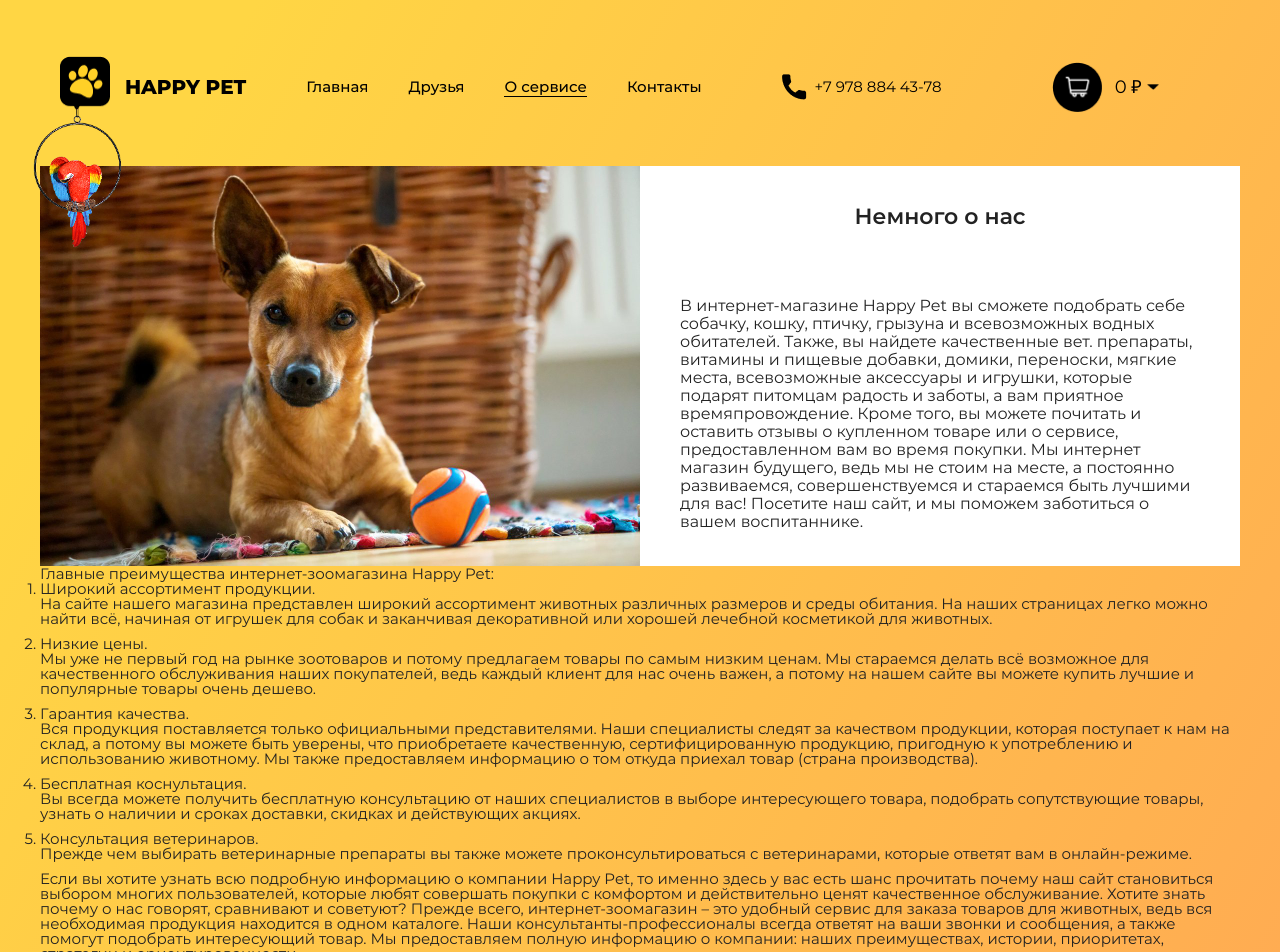
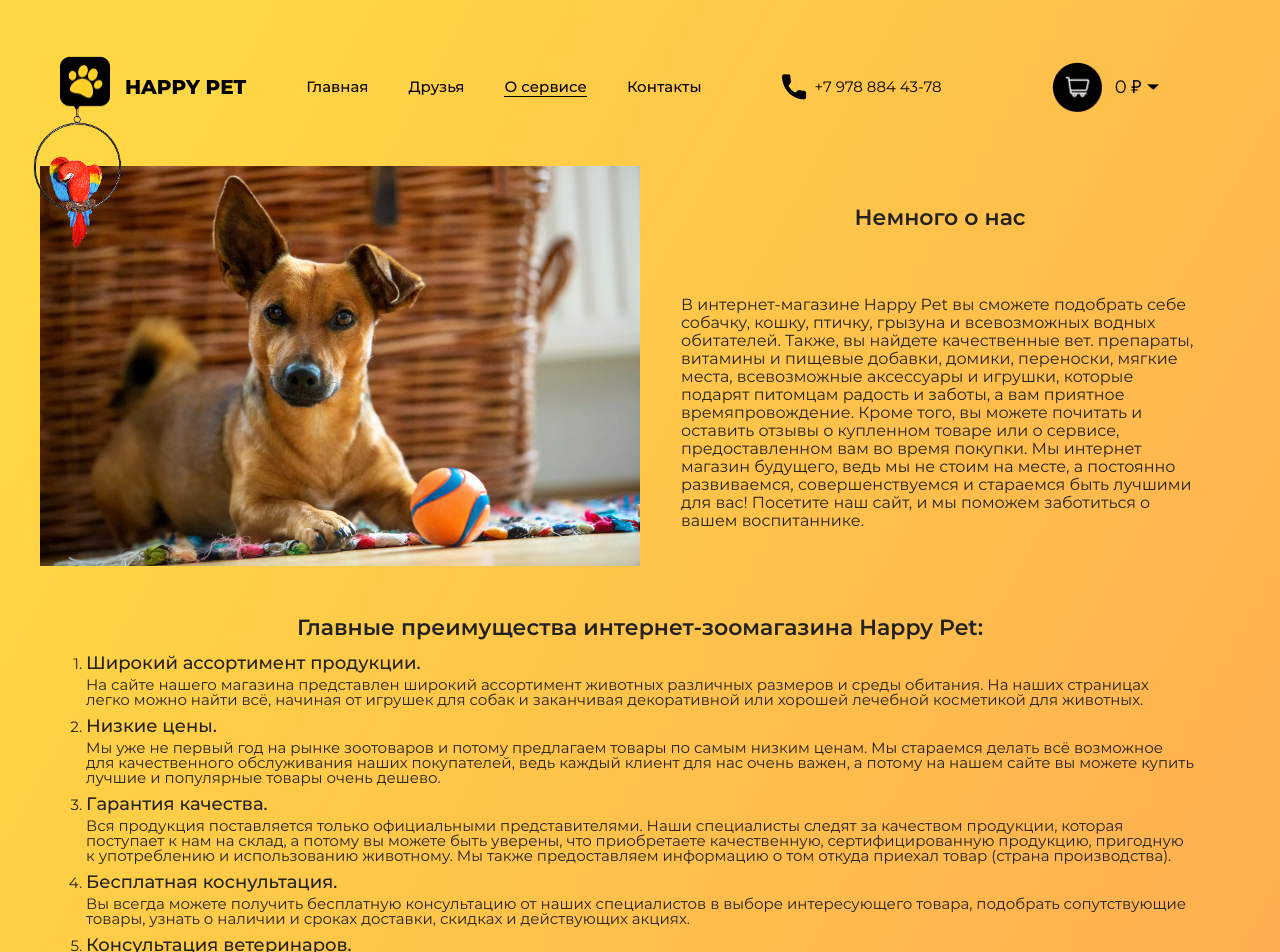
Before and after one commit to slavaMalenko/happy-pet-react, a React (Create React App) app: page /service in a window 1280 px wide. Shown: the top 952 px of the page. Built offline with nearby package versions, Linux system fonts and the light colour scheme.

Commit message:
service page styles

```diff
--- a/src/scss/components/about/_about.scss
+++ b/src/scss/components/about/_about.scss
@@ -2,7 +2,6 @@
 
 .about {
     margin-top: 30px;
-    background-color: $white;
     display: flex;
     justify-content: space-between;
 
@@ -11,10 +10,16 @@
     }
 
     &__info {
+        border: 1px transparent solid;
+        transition: all .2s linear;
         padding: 0 30px;
 
         display: flex;
         flex-direction: column;
+
+        &:hover {
+            border: 1px $black solid;
+        }
 
         &-title {
             text-align: center;
@@ -33,8 +38,38 @@
 }
 
 .advantages {
+    padding: 30px 5px;
+    border: 1px transparent solid;
+    transition: all .2s linear;
+
+    &:hover {
+        border: 1px $black solid;
+    }
+
+    &__title {
+        text-align: center;
+        padding: 20px 0 15px;
+        font-size: 22px;
+        font-weight: 600;
+    }
+
+    &__items {
+        padding: 0 40px;
+    }
+
     &__item {
         margin-bottom: 10px;
         list-style-type: decimal;
+
+        &-title {
+            font-size: 18px;
+            font-weight: 500;
+            margin-bottom: 5px;
+        }
     }
 }
+
+.additionally {
+    margin-top: 50px;
+    font-size: 12px;
+}
```
